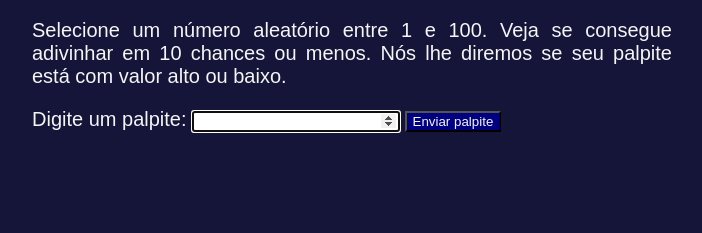
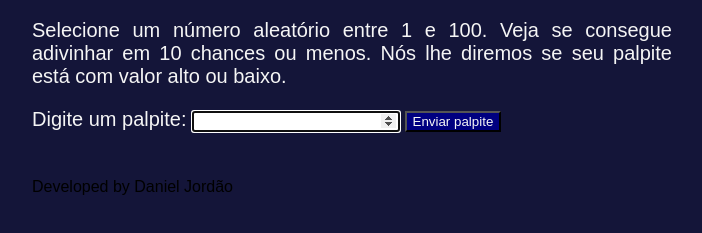
Before and after one commit to danielsjordao/adivinhe-o-numero, a plain HTML site: page index.html in a window 1280 px wide. Shown: the part 61-294 px from the top of the page, without its empty margins (288-990 px from the left). Drawn offline with Linux system fonts and the light colour scheme.

Commit message:
inserindo footer

```diff
--- a/index.html
+++ b/index.html
@@ -154,4 +154,7 @@
     }
     </script>
   </body>
+  <footer>
+    Developed by Daniel Jordão
+  </footer>
 </html>
```
